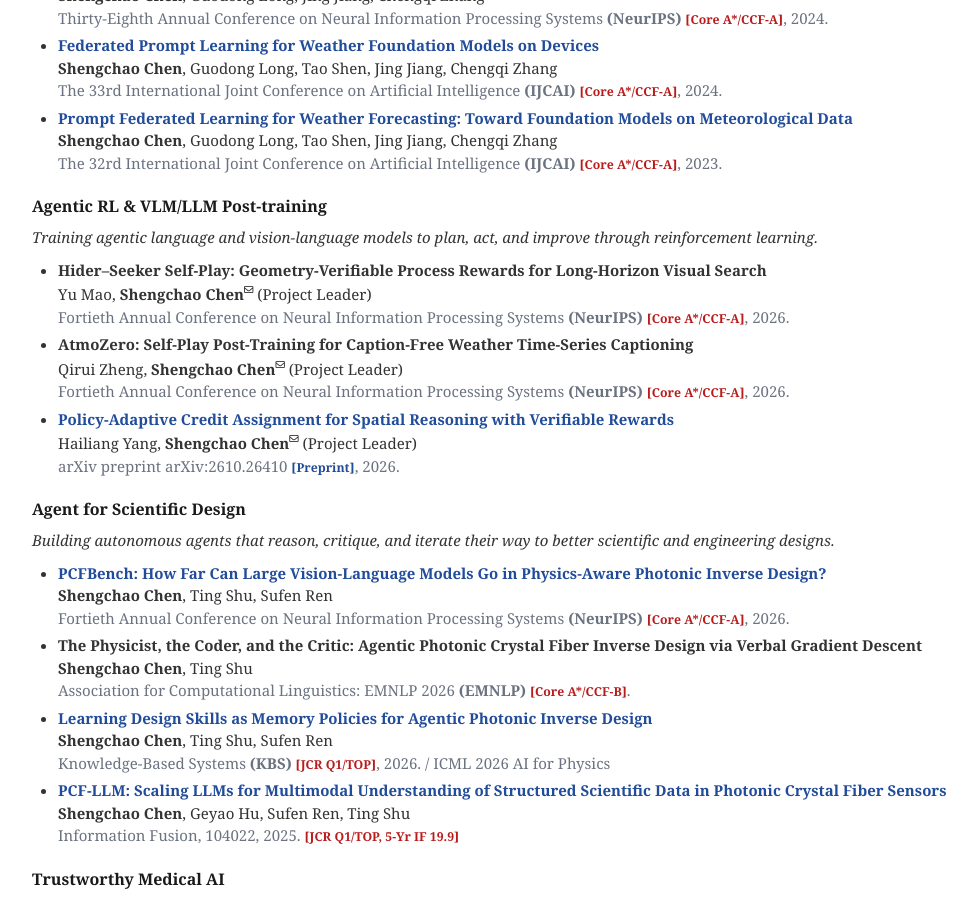
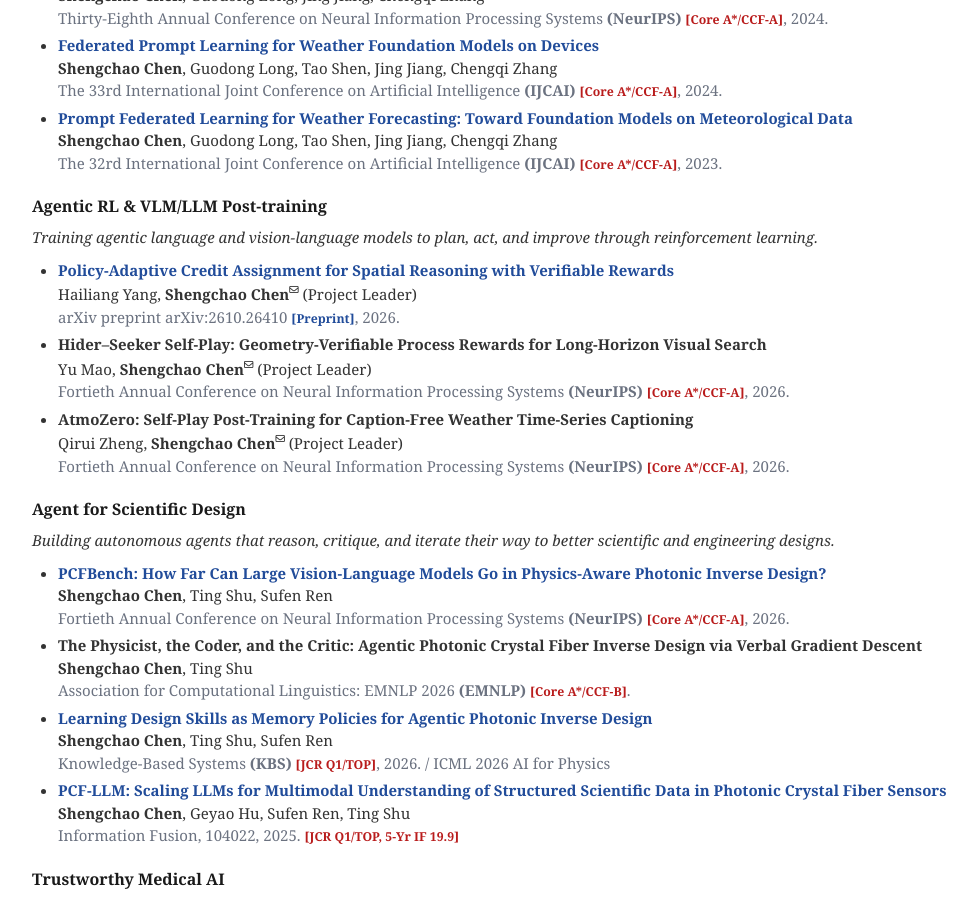
Before and after one commit to shengchaochen82/shengchaochen82.github.io, a Jekyll site: the page built from index.md, in a window 1280 px wide and 900 px high, scrolled down 1709 px. Shown: the whole window, without its empty margins (108-1085 px from the left). Built offline with Jekyll 4.4.1, drawn with Linux system fonts in a browser that asks for light colours.

Commit message:
Content: reorder CALIPER paper above other agentic RL entries
Co-Authored-By: Claude Sonnet 5 <noreply@anthropic.com>

```diff
--- a/_data/publications.yml
+++ b/_data/publications.yml
@@ -96,6 +96,12 @@ agentic_rl:
   color: "#f59e0b"
   description: "Training agentic language and vision-language models to plan, act, and improve through reinforcement learning."
   papers:
+    - title: "Policy-Adaptive Credit Assignment for Spatial Reasoning with Verifiable Rewards"
+      authors: "Hailiang Yang, <strong>Shengchao Chen</strong><sup><i class='fa-regular fa-envelope fa-xs'></i></sup> (Project Leader)"
+      conference_short: arXiv
+      conference: "arXiv preprint arXiv:2610.26410 <span class='classic-tag-blue'>[Preprint]</span>, 2026."
+      pdf: "https://arxiv.org/abs/2610.26410"
+
     - title: "Hider–Seeker Self-Play: Geometry-Verifiable Process Rewards for Long-Horizon Visual Search"
       authors: "Yu Mao, <strong>Shengchao Chen</strong><sup><i class='fa-regular fa-envelope fa-xs'></i></sup> (Project Leader)"
       conference_short: NeurIPS
@@ -105,12 +111,6 @@ agentic_rl:
       authors: "Qirui Zheng, <strong>Shengchao Chen</strong><sup><i class='fa-regular fa-envelope fa-xs'></i></sup> (Project Leader)"
       conference_short: NeurIPS
       conference: "Fortieth Annual Conference on Neural Information Processing Systems <strong>(NeurIPS)</strong> <span class='classic-tag'>[Core A*/CCF-A]</span>, 2026."
-
-    - title: "Policy-Adaptive Credit Assignment for Spatial Reasoning with Verifiable Rewards"
-      authors: "Hailiang Yang, <strong>Shengchao Chen</strong><sup><i class='fa-regular fa-envelope fa-xs'></i></sup> (Project Leader)"
-      conference_short: arXiv
-      conference: "arXiv preprint arXiv:2610.26410 <span class='classic-tag-blue'>[Preprint]</span>, 2026."
-      pdf: "https://arxiv.org/abs/2610.26410"
 
 ai4science:
   title: "Early AI for Science Work"
```
